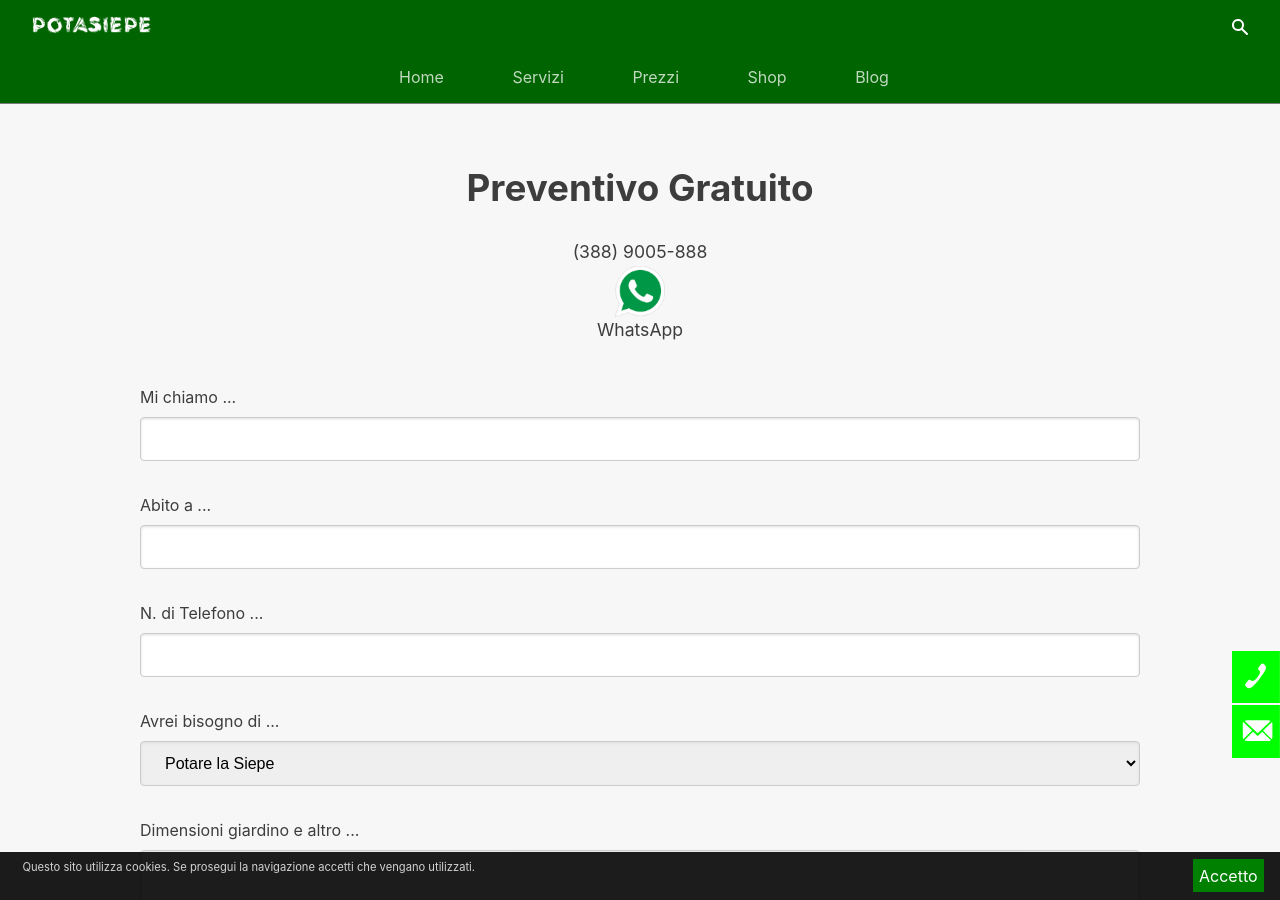
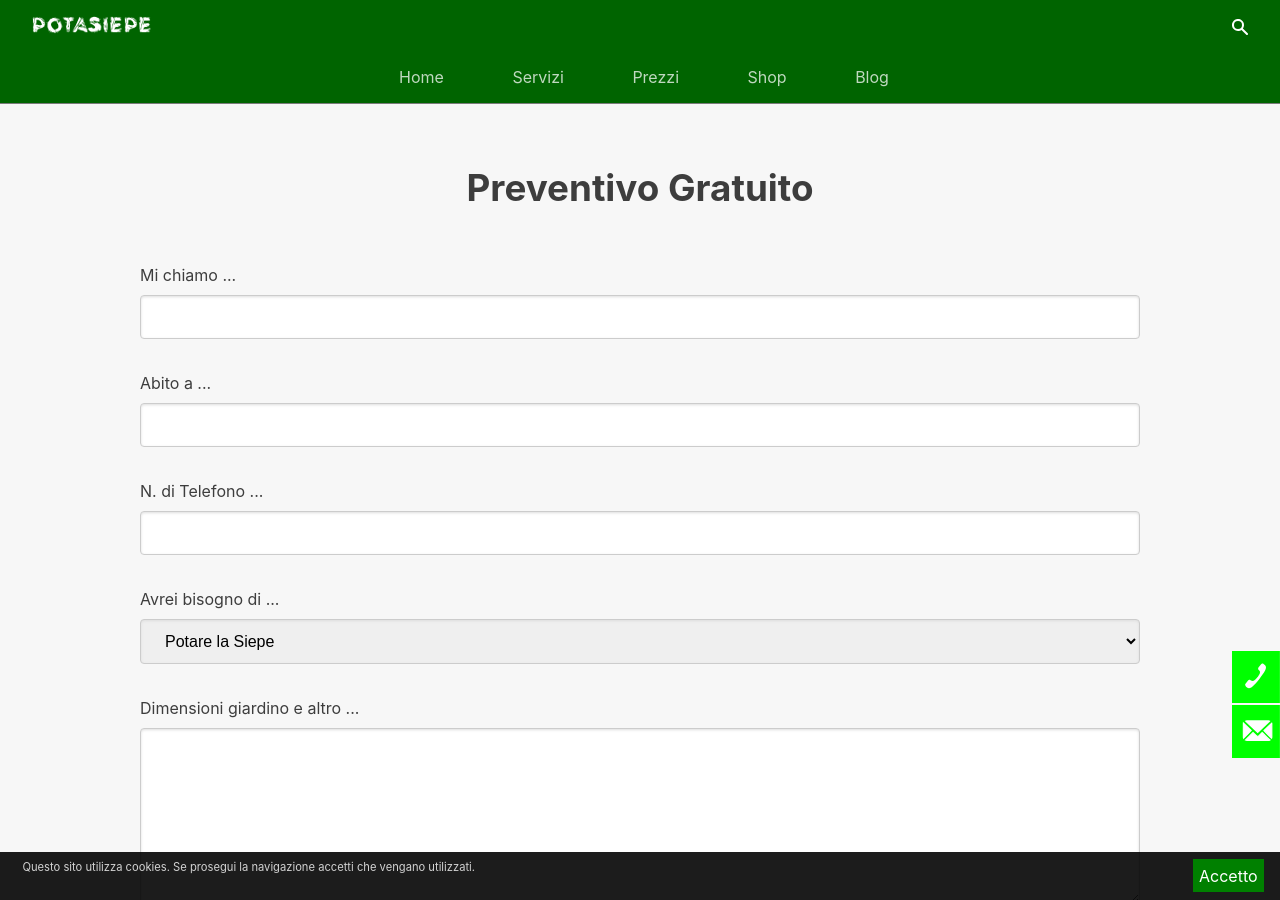
Before and after one commit to enricocaputo/potasiepe, a Jekyll site: the page built from pages/contatti.html, in a window 1280 px wide and 900 px high. Built offline with Jekyll 4.4.1, drawn with Linux system fonts in a browser that asks for light colours.

Commit message:
Update contatti.html

```diff
--- a/pages/contatti.html
+++ b/pages/contatti.html
@@ -5,7 +5,6 @@ excerpt: Contatta Giardiniere PotaSiepe. Fissa un appuntamento. Chiedi un preven
 permalink: /contatti/
 ---
 <h1>Preventivo Gratuito</h1>
-<p class="text-center">(388) 9005-888<a title="Whatsapp di Giardiniere Potasiepe" href="https://wa.me/393889005888" target="_blank"><img class="" src="http://www.giardiniere-potasiepe.fvg.it/img/whatsapp.png" alt="Whatsapp di Potasiepe" width="50" border="0"></a>WhatsApp</p>
 
   <form action="https://www.enformed.io/glue4q0p" method="POST" >
       <input type="hidden" name="*subject" value="Richiesta info da Cliente PotaSiepe.com" />
```
